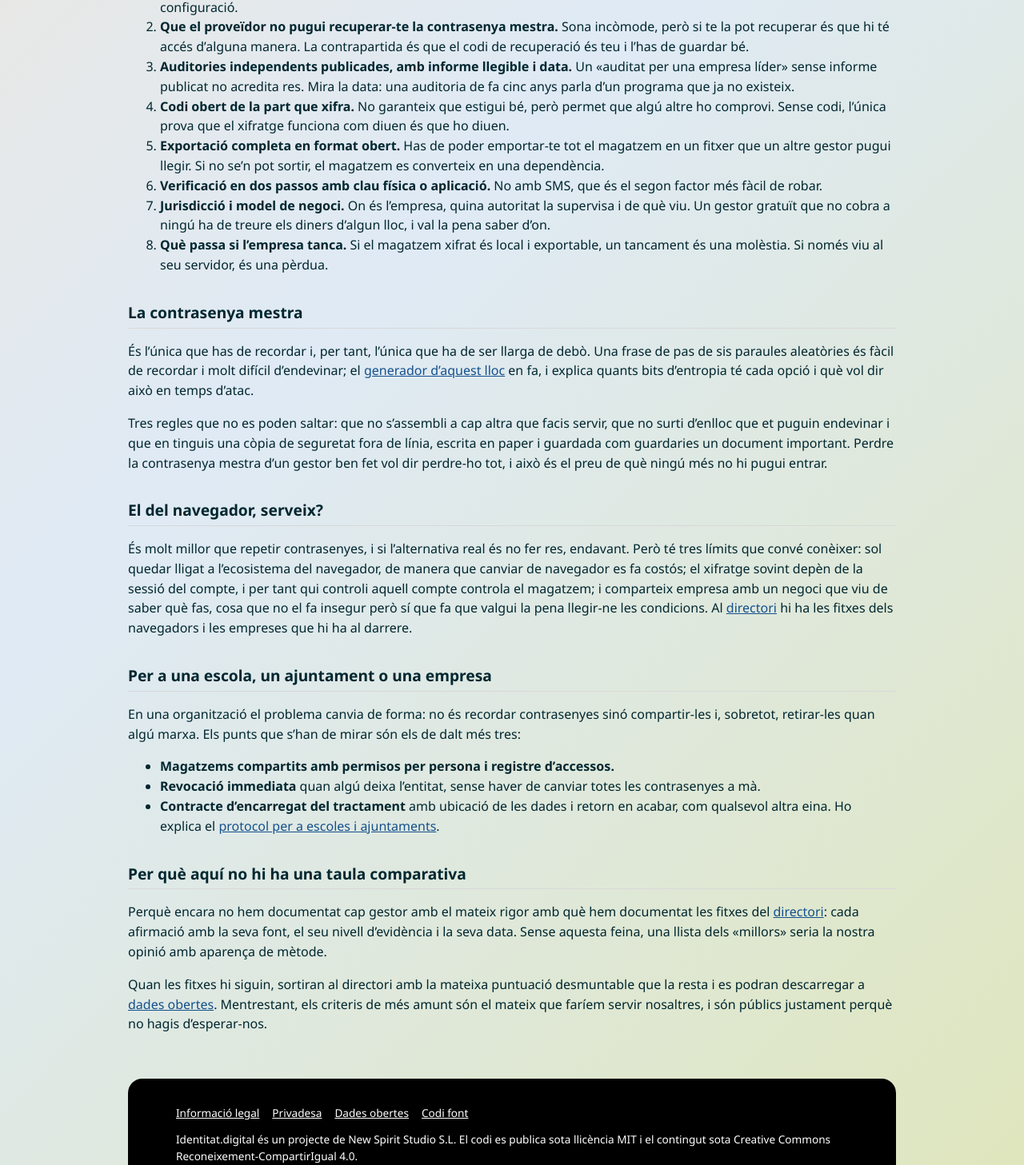
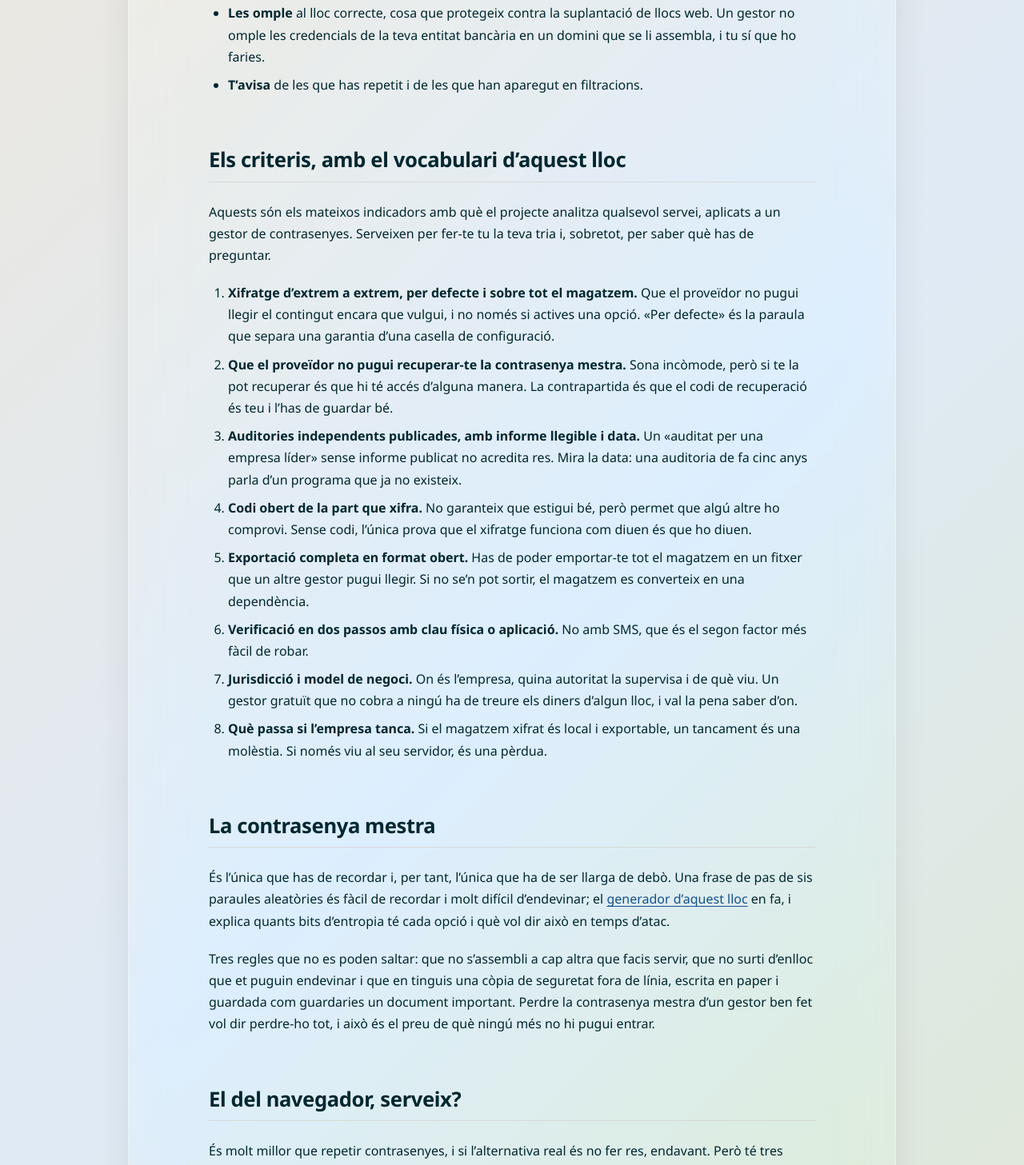
Before and after one commit to newspiritstudio/identitatdigital, a Next.js app: page /eines/gestors in a window 1280 px wide. Shown: the part 951-2408 px from the top of the page at 80% size. Built offline with nearby package versions, Linux system fonts and the light colour scheme.

Commit message:
Overall redesing 2/3
Header, footer, small inner page improvements

```diff
--- a/src/app/(frontend)/aplicacions/[slug]/app-page.css
+++ b/src/app/(frontend)/aplicacions/[slug]/app-page.css
@@ -451,7 +451,7 @@ body:has(.apps-search-page) {
 }
 
 .details-dialog {
-  --modal-header-bg: var(--accent);
+  --modal-header-bg: linear-gradient(135deg, rgba(32, 93, 170, 0.98) 0%, rgba(56, 116, 194, 0.96) 42%, rgba(117, 96, 214, 0.96) 100%);
 }
 
 /* ------------------------------------------------------------------------
@@ -501,9 +501,26 @@ body:has(.apps-search-page) {
   margin: 0.25rem 0 0;
   padding: 0;
   border: 0;
-  font-size: clamp(1.5rem, 3vw, 2rem);
-  line-height: 1.15;
-  letter-spacing: -0.025em;
+  font-size: clamp(2rem, 4vw, 2.8rem);
+  line-height: 1.08;
+  letter-spacing: -0.04em;
+  font-weight: 700;
+}
+
+.details-dialog-header .meta {
+  margin: 0;
+  font-size: 0.75rem;
+  font-weight: 700;
+  letter-spacing: 0.08em;
+  text-transform: uppercase;
+  opacity: 0.92;
+}
+
+.details-dialog-header .details-dialog-intro {
+  margin: 0.9rem 0 0;
+  max-width: 36rem;
+  color: rgb(255 255 255 / 88%);
+  line-height: 1.55;
 }
 
 /* Botó de tancar */
@@ -806,7 +823,7 @@ body:has(.apps-search-page) {
 .details-dialog-header {
   padding: clamp(1.5rem, 4vw, 2.5rem);
   padding-bottom: 1.5rem;
-  border-bottom: 1px solid var(--line);
+  border-bottom: 1px solid rgba(255 255 255 / 18%);
 }
 
 .details-dialog-content {
--- a/src/app/(frontend)/eines/comparador/page.tsx
+++ b/src/app/(frontend)/eines/comparador/page.tsx
@@ -35,7 +35,8 @@ export default async function ComparadorPage({
   const initial = resolveSelection(snapshot, params)
 
   return (
-    <>
+    <div className="content-wrapper">
+      <div className="text-page">
         <h1>Comparador i alternatives</h1>
         <p className="lede">
           Posa dues o tres fitxes de la mateixa categoria una al costat de l’altra, indicador per
@@ -50,6 +51,7 @@ export default async function ComparadorPage({
         </p>
 
         <Comparador snapshot={snapshot} initial={initial} />
-    </>
+      </div>
+    </div>
   )
 }
--- a/src/app/(frontend)/eines/contrasenyes/page.tsx
+++ b/src/app/(frontend)/eines/contrasenyes/page.tsx
@@ -21,7 +21,8 @@ export const metadata: Metadata = {
  */
 export default function PasswordsPage() {
   return (
-    <>
+    <div className="content-wrapper">
+      <div className="text-page">
         <h1>Contrasenyes</h1>
         <p className="lede">
           Genera una contrasenya o una frase de pas amb aleatorietat criptogràfica, mira quants bits
@@ -120,6 +121,7 @@ export default function PasswordsPage() {
             . <span className="meta">{WORDLIST_META.licence}</span>
           </li>
         </ul>
-    </>
+      </div>
+    </div>
   )
 }
--- a/src/app/(frontend)/eines/exposicio/page.tsx
+++ b/src/app/(frontend)/eines/exposicio/page.tsx
@@ -31,7 +31,8 @@ export default async function ExposurePage() {
   const snapshot = buildSnapshot(corpus)
 
   return (
-    <>
+    <div className="content-wrapper">
+      <div className="text-page">
         <h1>Calculadora d’exposició personal</h1>
         <p className="lede">
           Tria les aplicacions que fas servir i mira què en surt del conjunt: quines dades teves
@@ -71,6 +72,7 @@ export default async function ExposurePage() {
         </p>
 
         <ExposureTool snapshot={snapshot} />
-    </>
+      </div>
+    </div>
   )
 }
--- a/src/app/(frontend)/eines/gestors/page.tsx
+++ b/src/app/(frontend)/eines/gestors/page.tsx
@@ -19,7 +19,8 @@ export const metadata: Metadata = {
  */
 export default function PasswordManagersPage() {
   return (
-    <>
+    <div className="content-wrapper">
+      <div className="text-page">
         <p className="meta">
           <Link href="/eines">Eines</Link>
         </p>
@@ -174,6 +175,7 @@ export default function PasswordManagersPage() {
           criteris de més amunt són el mateix que faríem servir nosaltres, i són públics justament
           perquè no hagis d’esperar-nos.
         </p>
-    </>
+      </div>
+    </div>
   )
 }
--- a/src/app/(frontend)/layout.tsx
+++ b/src/app/(frontend)/layout.tsx
@@ -48,10 +48,43 @@ export default function FrontendLayout({ children }: { children: React.ReactNode
           {children}
         </main>
         <footer className="site-footer">
-          <nav aria-label="Informació legal i dades obertes">
+          <div className="site-footer-grid">
+            <div className="site-footer-brand">
+              <Link href="/" className="site-title site-footer-title">
+                <strong>identitat</strong>.digital
+              </Link>
+              <p>
+                Base de coneixement sobre privadesa, identitat digital i seguretat en línia. Cada
+                afirmació, amb la seva font i el seu context.
+              </p>
+            </div>
+
+            <div className="site-footer-column">
+              <h3>Explora</h3>
+              <nav aria-label="Navegació principal del peu de pàgina">
+                <Link href="/aplicacions">Aplicacions</Link>
+                <Link href="/empreses">Empreses i grups</Link>
+                <Link href="/analisi">Anàlisi</Link>
+                <Link href="/filtracions">Filtracions</Link>
+                <Link href="/institucions">Institucions</Link>
+              </nav>
+            </div>
+
+            <div className="site-footer-column">
+              <h3>Aprendre</h3>
+              <nav aria-label="Recursos i metodologia">
+                <Link href="/metodologia">Metodologia</Link>
+                <Link href="/dades">Dades obertes</Link>
+                <Link href="/consultes">Consultes</Link>
+                <Link href="/eines">Eines</Link>
+              </nav>
+            </div>
+
+            <div className="site-footer-column">
+              <h3>Legal</h3>
+              <nav aria-label="Informació legal i repositori">
                 <Link href="/legal">Informació legal</Link>
                 <Link href="/legal/privadesa">Privadesa</Link>
-            <Link href="/dades">Dades obertes</Link>
                 <a
                   href="https://github.com/newspiritstudio/identitatdigital"
                   rel="noopener noreferrer"
@@ -61,10 +94,15 @@ export default function FrontendLayout({ children }: { children: React.ReactNode
                   <span className="visually-hidden"> (s’obre en una pestanya nova)</span>
                 </a>
               </nav>
+            </div>
+          </div>
+
+          <div className="site-footer-meta">
             <p className="site-owner">
               Identitat.digital és un projecte de New Spirit Studio S.L. El codi es publica sota
               llicència MIT i el contingut sota Creative Commons Reconeixement-CompartirIgual 4.0.
             </p>
+          </div>
         </footer>
       </body>
     </html>
--- a/src/app/(frontend)/styles.css
+++ b/src/app/(frontend)/styles.css
@@ -278,28 +278,118 @@ a {
 }
 
 .site-footer {
-  max-width: 60rem;
-  width: 100%;
-  margin: 40px auto 0 auto;
-  padding: 20px 60px;
-  background: black;
-  font-size: 0.85rem;
-  border-radius: 18px 18px 0px 0px;
+  width: min(100%, 60rem);
+  margin: 4rem auto 0;
+  padding: clamp(1.5rem, 3vw, 2.5rem);
+  border-top: 1px solid rgba(255 255 255 / 14%);
+  border-radius: 1.5rem 1.5rem 0 0;
+  background:
+    radial-gradient(circle at top left, rgba(124, 92, 255, 0.25), transparent 34%),
+    linear-gradient(180deg, #0d111a 0%, #090d14 100%);
+  box-shadow: 0 -1rem 2.5rem rgb(0 0 0 / 18%);
+  color: #edf3ff;
 }
 
-.site-footer *{
-  color: white
+.site-footer * {
+  color: inherit;
 }
 
-.site-footer nav {
-  display: flex;
-  flex-wrap: wrap;
-  gap: 0.5rem 1rem;
-  margin: 0.75rem 0;
+.site-footer-grid {
+  display: grid;
+  grid-template-columns: 1.6fr repeat(3, minmax(0, 1fr));
+  gap: 2rem;
+}
+
+.site-footer-brand {
+  display: grid;
+  gap: 0.8rem;
+}
+
+.site-footer-brand p {
+  margin: 0;
+  max-width: 28rem;
+  color: rgba(237 243 255 / 82%);
+  line-height: 1.6;
+}
+
+.site-footer-title {
+  font-size: 1.05rem;
+}
+
+.site-footer-column {
+  display: grid;
+  align-content: start;
+  gap: 0.8rem;
+}
+
+.site-footer-column h3 {
+  margin: 0;
+  color: rgba(237 243 255 / 72%);
+  font-size: 0.72rem;
+  font-weight: 700;
+  letter-spacing: 0.1em;
+  text-transform: uppercase;
+}
+
+.site-footer-column nav {
+  display: grid;
+  gap: 0.5rem;
+}
+
+.site-footer-column a,
+.site-footer-column nav a {
+  color: rgba(237 243 255 / 92%);
+  text-decoration: none;
+  transition: opacity 120ms ease;
+}
+
+.site-footer-column a:hover,
+.site-footer-column nav a:hover {
+  opacity: 0.8;
+  text-decoration: underline;
+}
+
+.site-footer-meta {
+  padding-top: 1.5rem;
+  margin-top: 1.5rem;
+  border-top: 1px solid rgba(255 255 255 / 12%);
 }
 
 .site-owner {
   margin: 0;
+  color: rgba(237 243 255 / 72%);
+  line-height: 1.6;
+}
+
+:root:not([data-theme='dark']) .site-footer {
+  background:
+    radial-gradient(circle at top left, rgba(193, 202, 237, 0.2), transparent 38%),
+    linear-gradient(180deg, #f4f7ff 0%, #edf2fb 100%);
+  border-top-color: rgba(11, 25, 38, 0.12);
+  box-shadow: 0 -0.75rem 2rem rgba(15, 23, 42, 0.08);
+  color: #132338;
+}
+
+:root:not([data-theme='dark']) .site-footer * {
+  color: inherit;
+}
+
+:root:not([data-theme='dark']) .site-footer-brand p,
+:root:not([data-theme='dark']) .site-footer-column h3,
+:root:not([data-theme='dark']) .site-footer-column a,
+:root:not([data-theme='dark']) .site-footer-column nav a,
+:root:not([data-theme='dark']) .site-owner {
+  color: rgba(19, 35, 56, 0.8);
+}
+
+:root:not([data-theme='dark']) .site-footer-meta {
+  border-top-color: rgba(11, 25, 38, 0.12);
+}
+
+@media (max-width: 760px) {
+  .site-footer-grid {
+    grid-template-columns: 1fr;
+  }
 }
 
 h1,
```
Also changed, not shown: src/app/(frontend)/page.tsx (+3 -100 lines). Lines whose indentation alone changed are shown as unchanged.
